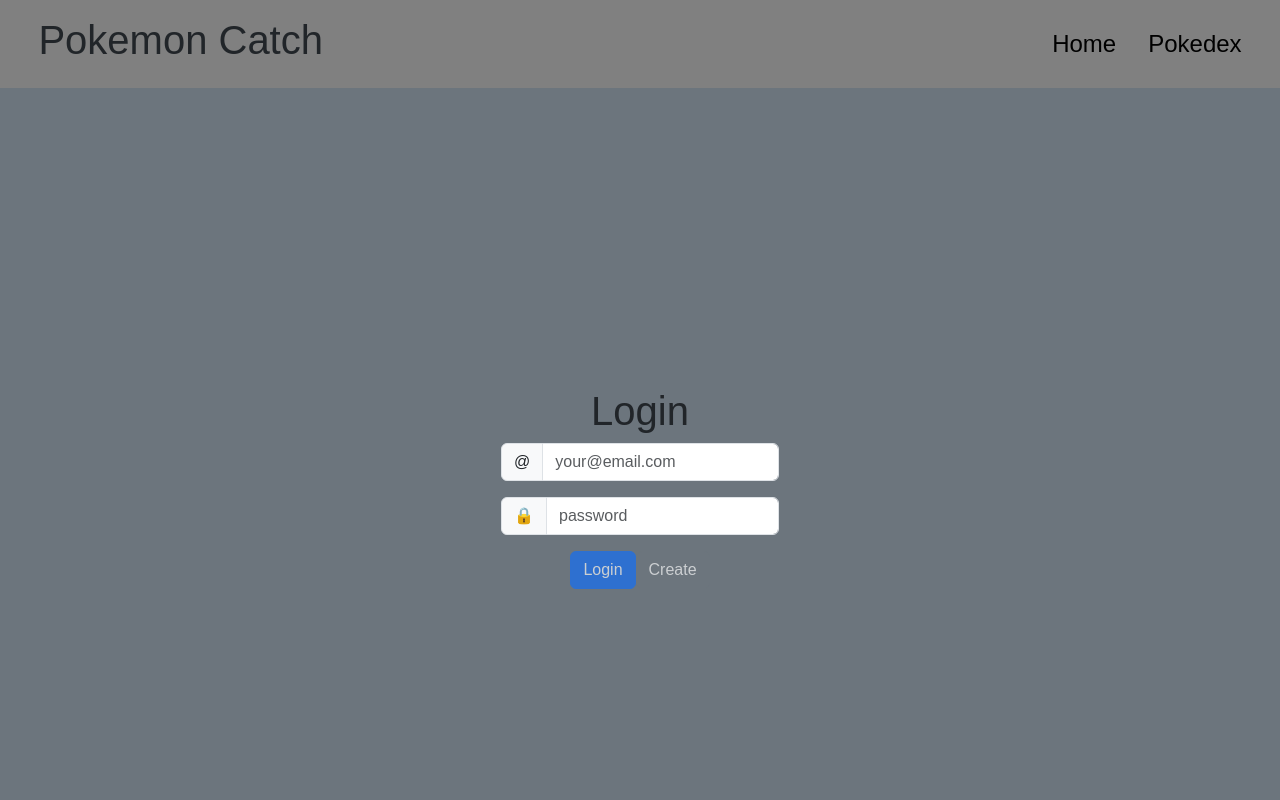
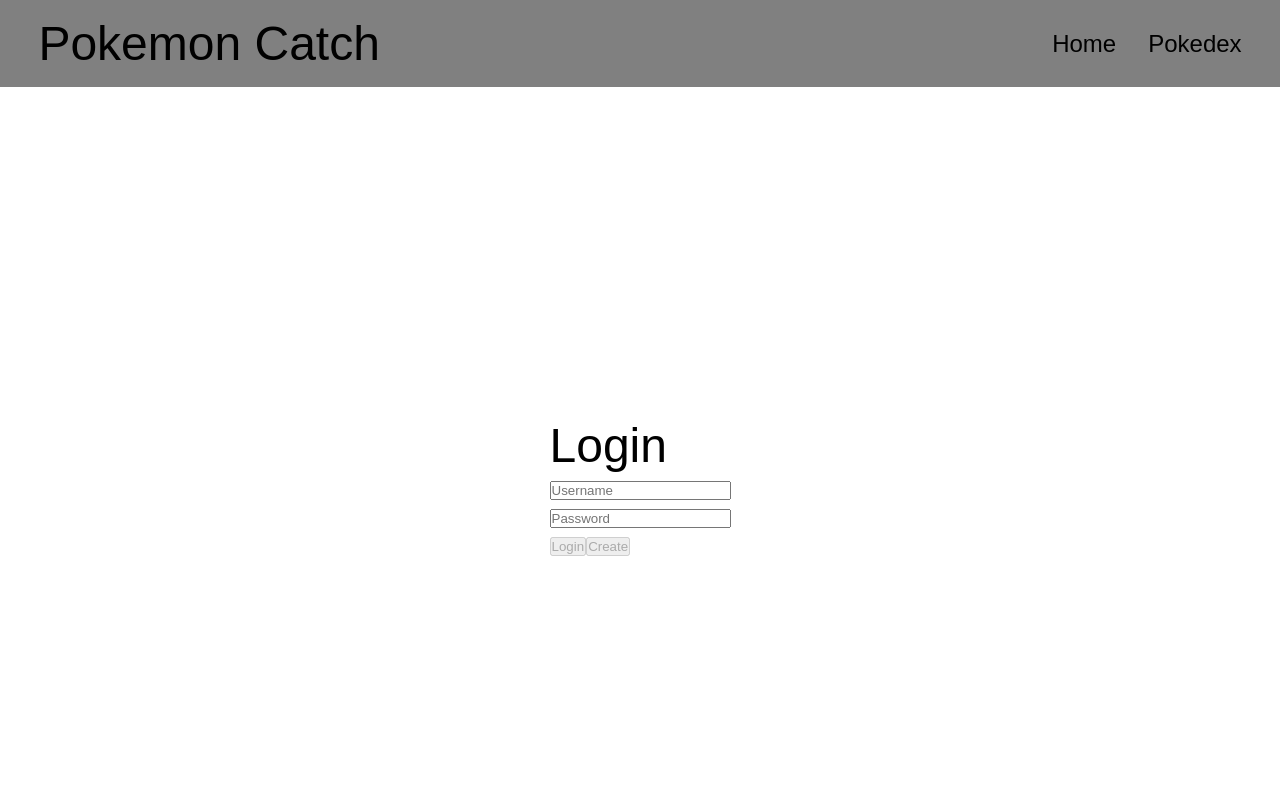
Before and after one commit to ReinnFall/startupV3, a React (Vite) app: page / in a window 1280 px wide. Shown: the top 800 px of the page. Built offline with nearby package versions, Linux system fonts and the light colour scheme.

Commit message:
got rid of bootstrap - fixed bugs

```diff
--- a/index.html
+++ b/index.html
@@ -6,7 +6,7 @@
         <meta name="viewport" content="width=device-width, initial-scale=1.0" />
         <title>Pokemon Catch</title>
         <link rel="icon" href="images/poliwhirl.ico"/>
-        <link href="https://cdn.jsdelivr.net/npm/bootstrap@5.2.2/dist/css/bootstrap.min.css" rel="stylesheet" integrity="sha384-Zenh87qX5JnK2Jl0vWa8Ck2rdkQ2Bzep5IDxbcnCeuOxjzrPF/et3URy9Bv1WTRi" crossorigin="anonymous">
+        <!-- <link href="https://cdn.jsdelivr.net/npm/bootstrap@5.2.2/dist/css/bootstrap.min.css" rel="stylesheet" integrity="sha384-Zenh87qX5JnK2Jl0vWa8Ck2rdkQ2Bzep5IDxbcnCeuOxjzrPF/et3URy9Bv1WTRi" crossorigin="anonymous"> -->
     </head>
     <body>
         <noscript>You need to enable JavaScript to run this app.</noscript>
--- a/src/app.jsx
+++ b/src/app.jsx
@@ -1,5 +1,5 @@
 import React from 'react';
-import 'bootstrap/dist/css/bootstrap.min.css';
+// import 'bootstrap/dist/css/bootstrap.min.css';
 import './app.css';
 
 import { BrowserRouter, NavLink, Route, Routes } from 'react-router-dom';
--- a/src/login/authenticated.css
+++ b/src/login/authenticated.css
@@ -1,5 +1,5 @@
 .playerName {
-    /* color: rgb(118, 190, 210); */
+    color: rgb(118, 190, 210);
     font-size: 1.5em;
     padding: 0.5em;
   }
--- a/src/login/authenticated.jsx
+++ b/src/login/authenticated.jsx
@@ -16,8 +16,8 @@
   return (
     <div>
       <div className='playerName'>{props.userName}</div>
-      <Button variant='primary' onClick={() => navigate('/play')}>
-        Play
+      <Button variant='primary' onClick={() => navigate('/catch')}>
+        Catch
       </Button>
       <Button variant='secondary' onClick={() => logout()}>
         Logout
--- a/src/login/login.css
+++ b/src/login/login.css
@@ -5,7 +5,8 @@
     align-items: center;
     height: 100vh;
     border: 10px black;
-    background-color: white;
+    --bs-bg-opacity: 0;
+
 }
 .login > h1{
     text-align: center;
--- a/src/login/unauthenticated.jsx
+++ b/src/login/unauthenticated.jsx
@@ -21,14 +21,16 @@
   return (
     <>
       <div>
-        <div className='input-group mb-3'>
-          <span className='input-group-text'>@</span>
-          <input className='form-control' type='text' value={userName} onChange={(e) => setUserName(e.target.value)} placeholder='your@email.com' />
-        </div>
-        <div className='input-group mb-3'>
-          <span className='input-group-text'>🔒</span>
-          <input className='form-control' type='password' onChange={(e) => setPassword(e.target.value)} placeholder='password' />
-        </div>
+        <form method="get" action="catch.html">
+            <div>
+                {/* <div>Username</div> */}
+                <input type="text" placeholder="Username" value={userName} onChange={(e) => setUserName(e.target.value)}/>
+            </div>
+            <div>
+                {/* <div>Password</div> */}
+                <input type="password" placeholder="Password" onChange={(e) => setPassword(e.target.value)} />
+            </div>
+        </form>
         <Button variant='primary' onClick={() => loginUser()} disabled={!userName || !password}>
           Login
         </Button>
```
